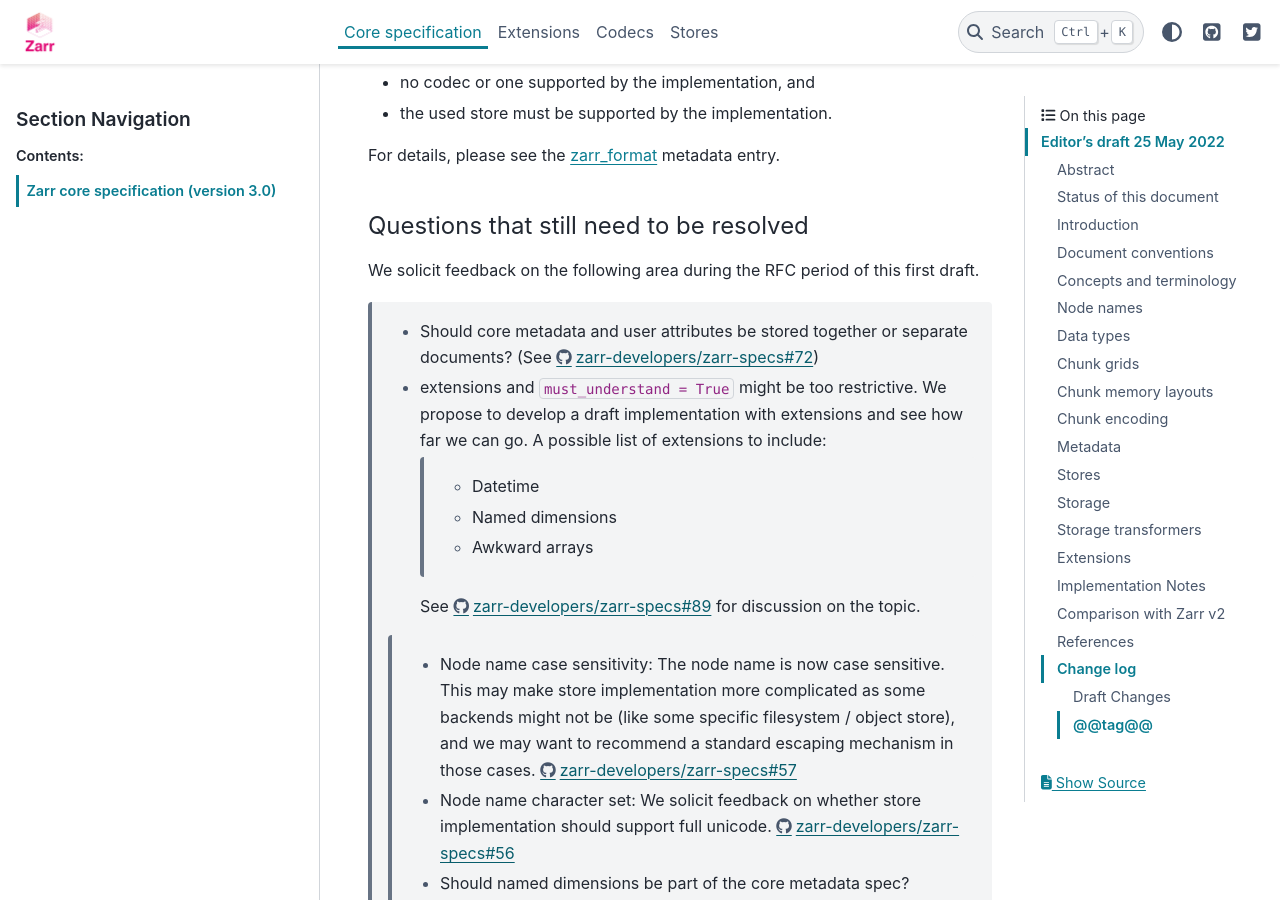
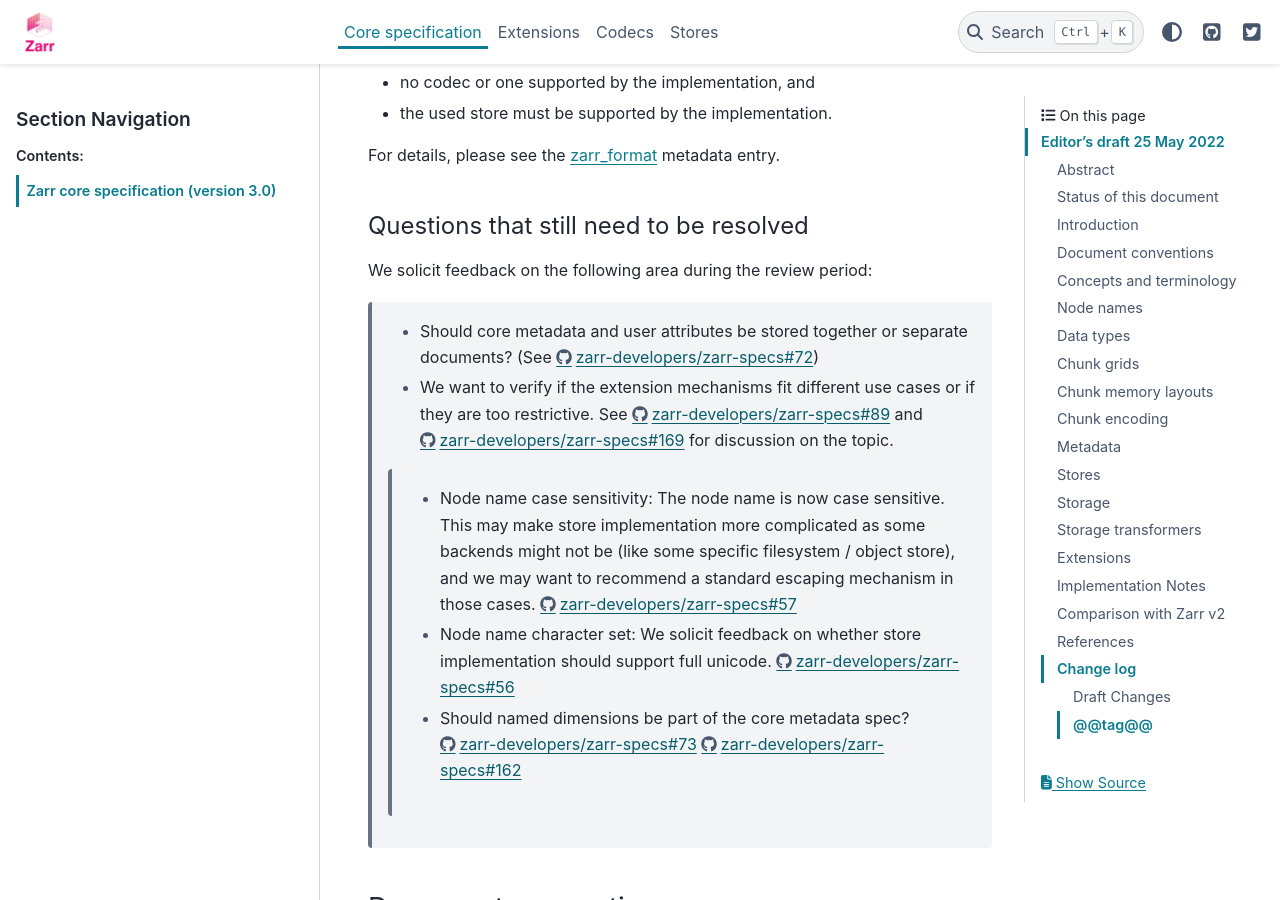
Before and after one commit to zarr-developers/zarr-specs, a Sphinx documentation site: the page built from docs/core/v3.0.rst, in a window 1280 px wide and 900 px high, scrolled down 3615 px. Built offline with Sphinx 7.4.7 and the PyData theme 0.15.4, drawn with Linux system fonts in a browser that asks for light colours.

Commit message:
update questions to be resolved

```diff
--- a/docs/core/v3.0.rst
+++ b/docs/core/v3.0.rst
@@ -169,20 +169,15 @@ For details, please see the `zarr_format`_ metadata entry.
 Questions that still need to be resolved
 ----------------------------------------
 
-We solicit feedback on the following area during the RFC period of this first
-draft.
+We solicit feedback on the following area during the review period:
 
  - Should core metadata and user attributes be stored together or separate documents?
    (See https://github.com/zarr-developers/zarr-specs/issues/72)
- - extensions and ``must_understand = True`` might be too restrictive.
-   We propose to develop a draft implementation with extensions and
-   see how far we can go. A possible list of extensions to include:
-
-    - Datetime
-    - Named dimensions
-    - Awkward arrays
-
-   See https://github.com/zarr-developers/zarr-specs/issues/89 for discussion on
+
+ - We want to verify if the extension mechanisms fit different use cases or if
+   they are too restrictive. See
+   https://github.com/zarr-developers/zarr-specs/issues/89 and
+   https://github.com/zarr-developers/zarr-specs/issues/169 for discussion on
    the topic.
 
   - Node name case sensitivity: The node name is now case sensitive. This may
@@ -197,6 +192,7 @@ draft.
 
   - Should named dimensions be part of the core metadata spec?
     https://github.com/zarr-developers/zarr-specs/issues/73
+    https://github.com/zarr-developers/zarr-specs/pull/162
 
 
 Document conventions
```
